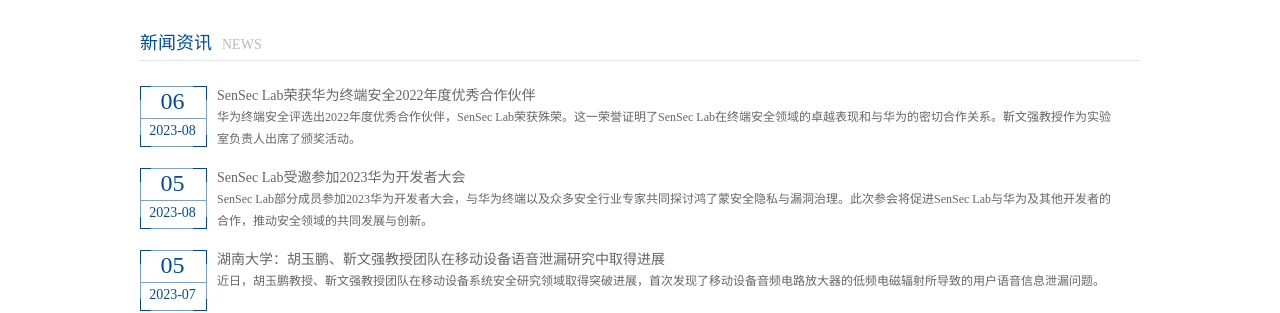
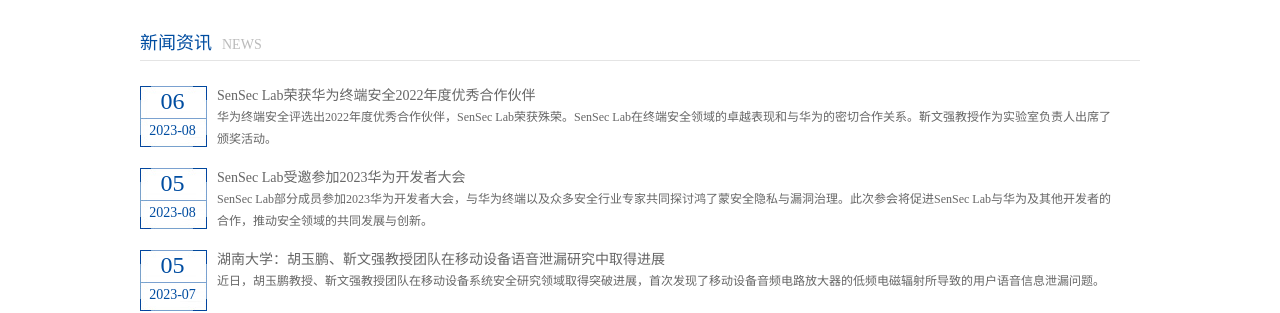
Before and after one commit to senseclab/senseclab.github.io, a Jekyll site: the page built from index.html, in a window 1280 px wide. Shown: the part 1204-1517 px from the top of the page. Built offline with Jekyll 4.4.1, drawn with Linux system fonts in a browser that asks for light colours.

Commit message:
Update index.html

```diff
--- a/index.html
+++ b/index.html
@@ -109,7 +109,7 @@
             </div>
             <div class="text">
               <h3 style="overflow: hidden;text-overflow: ellipsis;white-space: nowrap;"><a>SenSec Lab荣获华为终端安全2022年度优秀合作伙伴</a></h3>
-              <p><a>华为终端安全评选出2022年度优秀合作伙伴，SenSec Lab荣获殊荣。这一荣誉证明了SenSec Lab在终端安全领域的卓越表现和与华为的密切合作关系。靳文强教授作为实验室负责人出席了颁奖活动。</a></p>
+              <p><a>华为终端安全评选出2022年度优秀合作伙伴，SenSec Lab荣获殊荣。SenSec Lab在终端安全领域的卓越表现和与华为的密切合作关系。靳文强教授作为实验室负责人出席了颁奖活动。</a></p>
             </div>
           </li>
 
```
